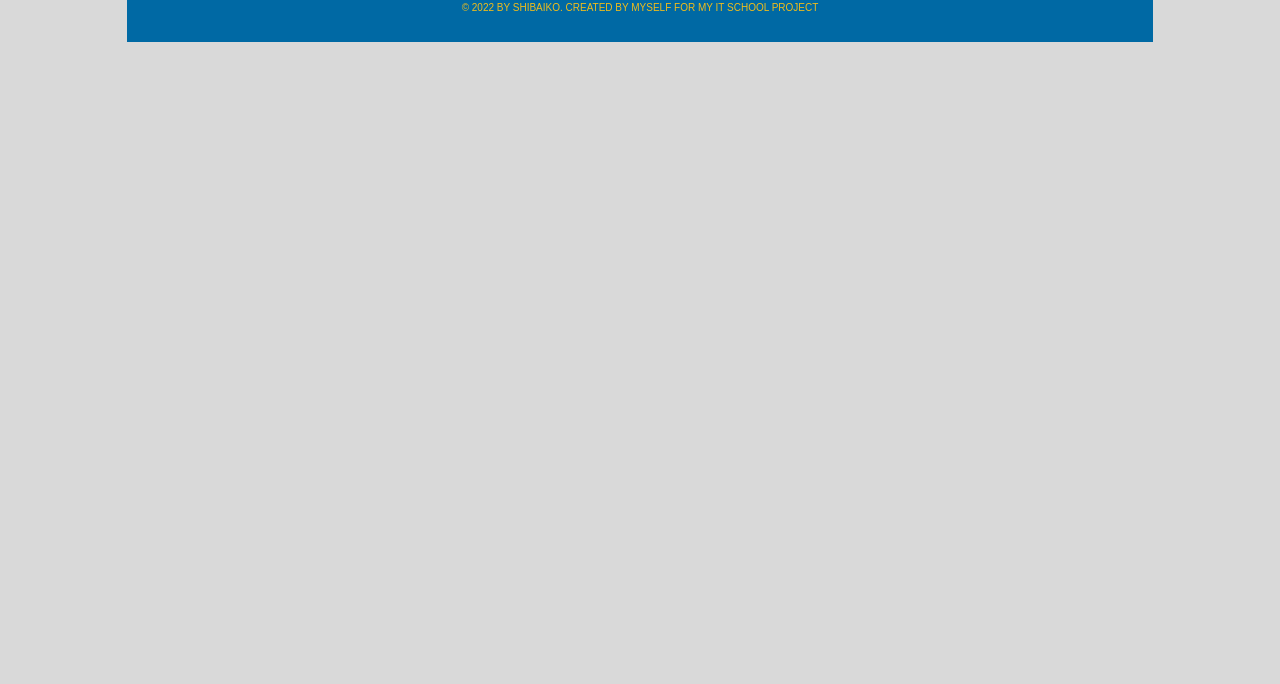
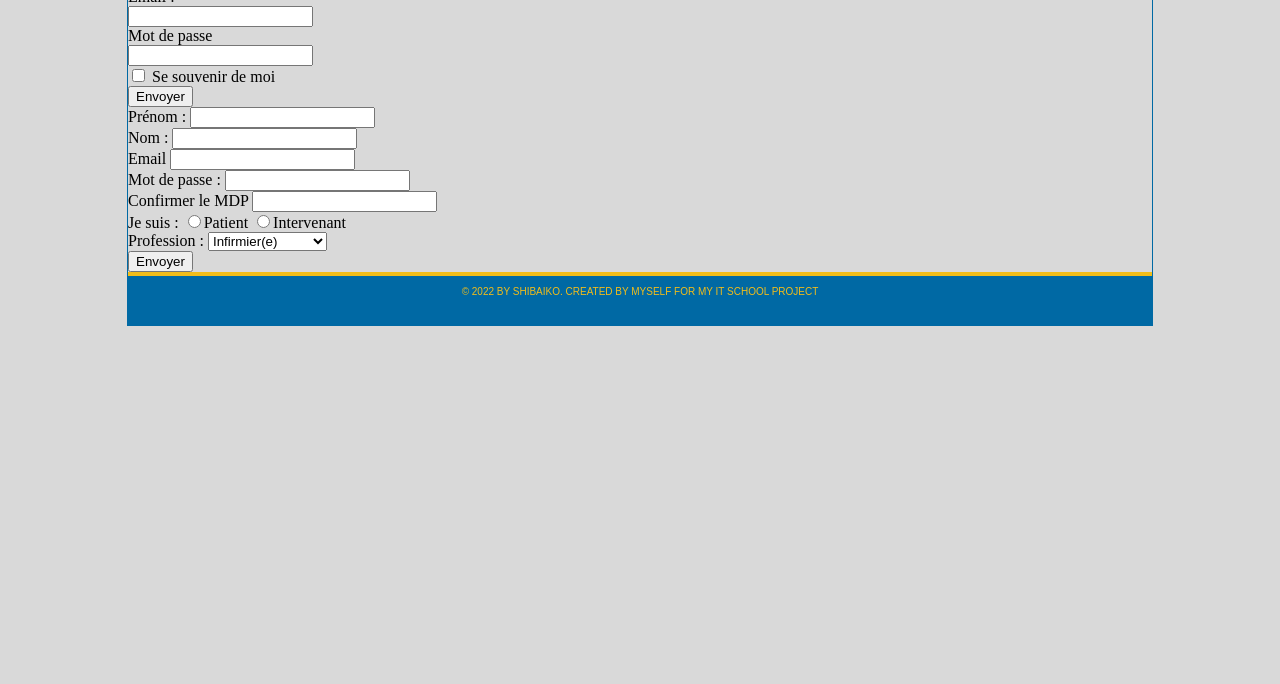
Before and after one commit to ShibAiko/occitan-aide_website, a plain HTML site: page contact.html in a window 1280 px wide. Shown: the part 116-800 px from the top of the page. Drawn offline with Linux system fonts and the light colour scheme.

Commit message:
update contact form

```diff
--- a/contact.html
+++ b/contact.html
@@ -22,11 +22,53 @@
     </header>
 
     <div class="login">
-
+        <form action=" ### ">
+            <label for="mail">Email :</label>
+            <br>
+            <input type="email" id="mail" name="mail">
+            <br>
+            <label for="pass">Mot de passe</label>
+            <br>
+            <input type="password" id="pass" name="pass">
+            <br>
+            <input type="checkbox" id="memory" name="memory">
+            <label for="memory"> Se souvenir de moi</label>
+            <br>
+            <input type="submit" value="Envoyer">
+        </form>
     </div>
 
     <div class="registration">
-
+        <form action=" ### ">
+            <label for="firstName">Prénom :</label>
+            <input type="text" id="firstName" name="firstName">
+            <br>
+            <label for="lastname">Nom :</label>
+            <input type="text" id="lastName" name="lastName">
+            <br>
+            <label for="mail">Email</label>
+            <input type="email" id="mail" name="mail">
+            <br>
+            <label for="pass">Mot de passe :</label>
+            <input type="password" id="pass" name="pass">
+            <br>
+            <label for="repeatPass">Confirmer le MDP</label>
+            <input type="password" id="repeatPass" name="repeatPass">
+            <br>
+            <label for="userType">Je suis :</label>
+            <input type="radio" id="patient" name="userType"><label for="patient">Patient</label>
+            <input type="radio" id="intervenant" name="userType"><label for="intervenant">Intervenant</label>
+            <br>
+            <label for="job">Profession :</label>
+            <select name="job" id="job">
+                    <option value="option1">Infirmier(e)</option>
+                    <option value="option2">Medecin</option>
+                    <option value="option3">Kiné</option>
+                    <option value="option4">Auxilliaire de vie</option>
+            </select>
+            <br>
+            <input type="submit" value="Envoyer">
+        </form>
     </div>
 
 
```
